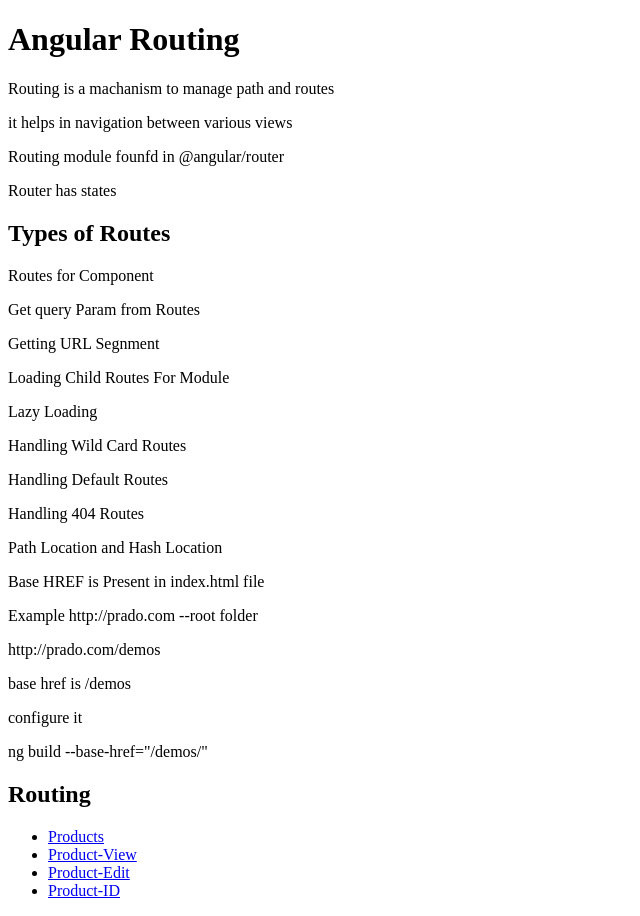
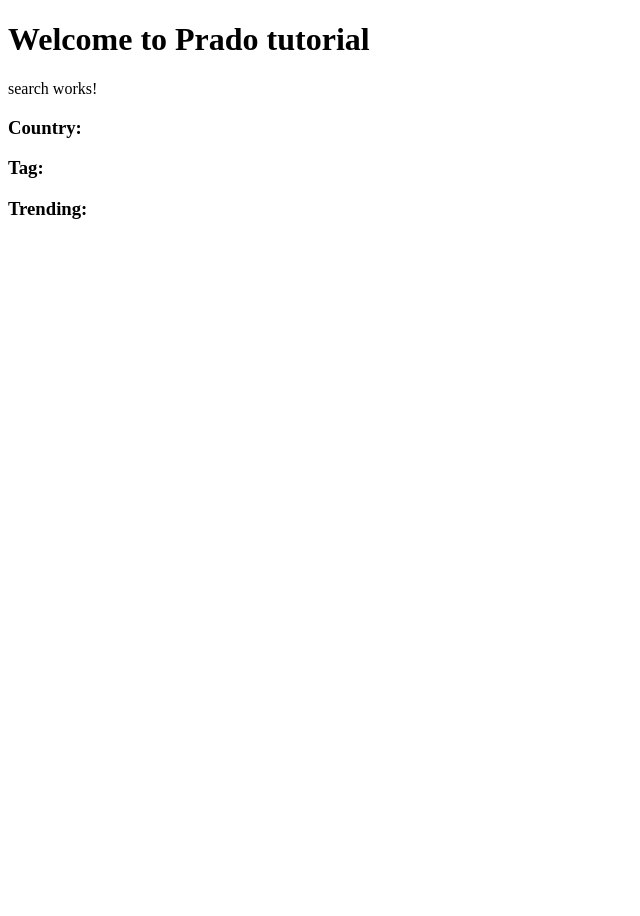
Before and after one commit to pradeepdevloper1/Angular9_Tutorial, an Angular app: page /search in a window 1280 px wide. Before the commit this address led to /. Shown: the whole page, without its empty margins (0-640 px from the left). After the commit the page ends 800 px from the top, so only its background shows below. Built offline with nearby package versions, Linux system fonts and the light colour scheme.

Commit message:
Activated Routes

```diff
--- a/src/app/app-routing.module.ts
+++ b/src/app/app-routing.module.ts
@@ -5,6 +5,7 @@
 import { ProductEditComponent } from './product-edit/product-edit.component';
 import { ProductIdComponent } from './product-id/product-id.component';
 import { OrderViewComponent } from './order-view/order-view.component';
+import { SearchComponent } from './search/search.component';
 
 
 const routes: Routes = [
@@ -15,6 +16,7 @@
   { path:'product-edit',component:ProductEditComponent },
   { path:'product-id/:id',component:ProductIdComponent },
   { path:'order/:id1/:id2',component:OrderViewComponent },
+  { path:'search',component:SearchComponent },
 ];
 
 @NgModule({
--- a/src/app/app.component.html
+++ b/src/app/app.component.html
@@ -1,7 +1,9 @@
+<h1>Welcome to Prado tutorial</h1>
 <!-- <app-interpolation></app-interpolation> -->
 <!-- <app-clickevent></app-clickevent> -->
 <!-- <app-ng></app-ng> -->
 <!-- <app-databinding></app-databinding> -->
 <!-- <app-pipe></app-pipe> -->
-<app-routing></app-routing>
+<!-- <app-routing></app-routing> -->
+
 <router-outlet></router-outlet>
--- a/src/app/app.module.ts
+++ b/src/app/app.module.ts
@@ -17,6 +17,7 @@
 import { ProductEditComponent } from './product-edit/product-edit.component';
 import { ProductIdComponent } from './product-id/product-id.component';
 import { OrderViewComponent } from './order-view/order-view.component';
+import { SearchComponent } from './search/search.component';
 
 @NgModule({
   declarations: [
@@ -34,6 +35,7 @@
     ProductEditComponent,
     ProductIdComponent,
     OrderViewComponent,
+    SearchComponent,
 
   ],
   imports: [
--- /dev/null
+++ b/src/app/search/search.component.html
@@ -0,0 +1,4 @@
+<p>search works!</p>
+<h3>Country:{{queryCountry}}</h3>
+<h3>Tag:{{queryTag}}</h3>
+<h3>Trending:{{queryTrending}}</h3>
--- /dev/null
+++ b/src/app/search/search.component.ts
@@ -0,0 +1,26 @@
+import { Component, OnInit } from '@angular/core';
+import {ActivatedRoute} from '@angular/router';
+
+@Component({
+  selector: 'app-search',
+  templateUrl: './search.component.html',
+  styleUrls: ['./search.component.css']
+})
+export class SearchComponent implements OnInit {
+queryCountry='';
+queryTag='';
+queryTrending='';
+  constructor(private activateRoute:ActivatedRoute) {
+    this.activateRoute.queryParams.subscribe(data=>{
+      console.log(data);
+      this.queryCountry=data.country;
+      this.queryTag=data.tag;
+      this.queryTrending=data.trending;
+
+    });
+  }
+
+  ngOnInit(): void {
+  }
+
+}
```
Also changed, not shown: src/app/search/search.component.css (added), 1 other file (tests, documents, lock files or other folders).
